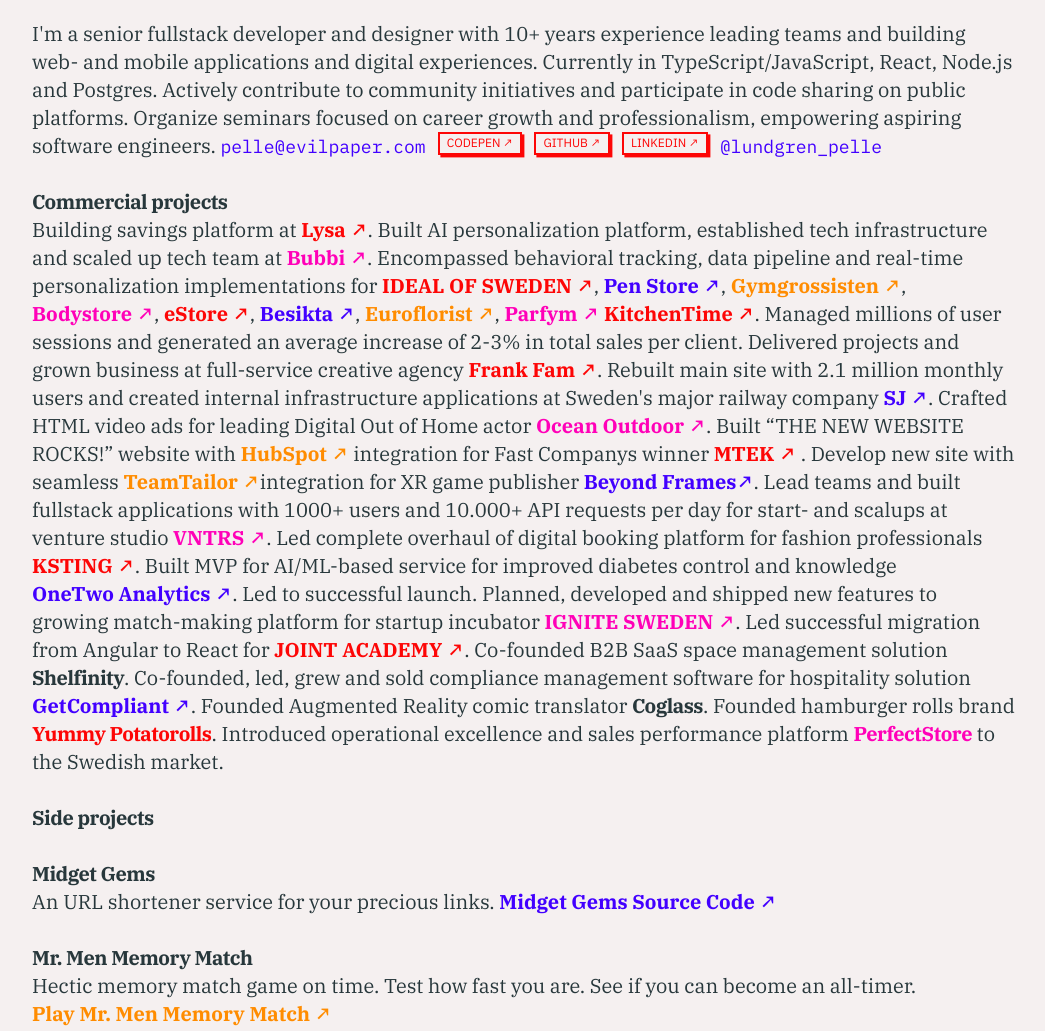
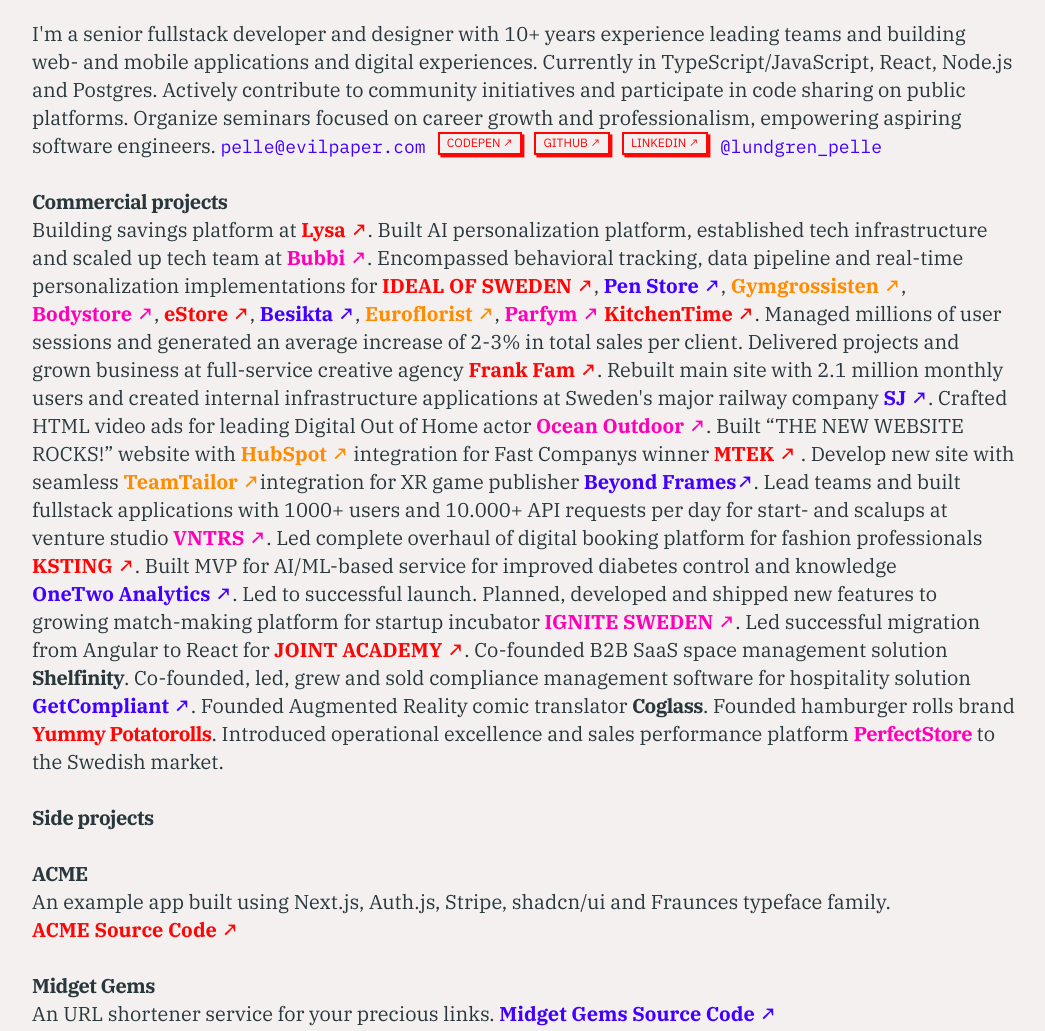
Before and after one commit to evilpaper/evilpaper-website, a plain HTML site: page index.html in a window 1280 px wide. Shown: the top 1031 px of the page, without its empty margins (116-1161 px from the left). Drawn offline with Linux system fonts and the light colour scheme; files whose address does not match are found by name.

Commit message:
Add ACME side project

```diff
--- a/index.html
+++ b/index.html
@@ -173,6 +173,21 @@
         <h3 class="heading">Side projects</h3>
         <br />
 
+        <h3 class="heading">ACME</h3>
+        <p class="work">
+          An example app built using Next.js, Auth.js, Stripe, shadcn/ui and
+          Fraunces typeface family.
+          <a
+            class="project-link primary"
+            href="https://github.com/evilpaper/acme"
+          >
+            ACME Source Code ↗
+          </a>
+        </p>
+
+        <br />
+        <br />
+
         <h3 class="heading">Midget Gems</h3>
         <p class="work">
           An URL shortener service for your precious links.
```
